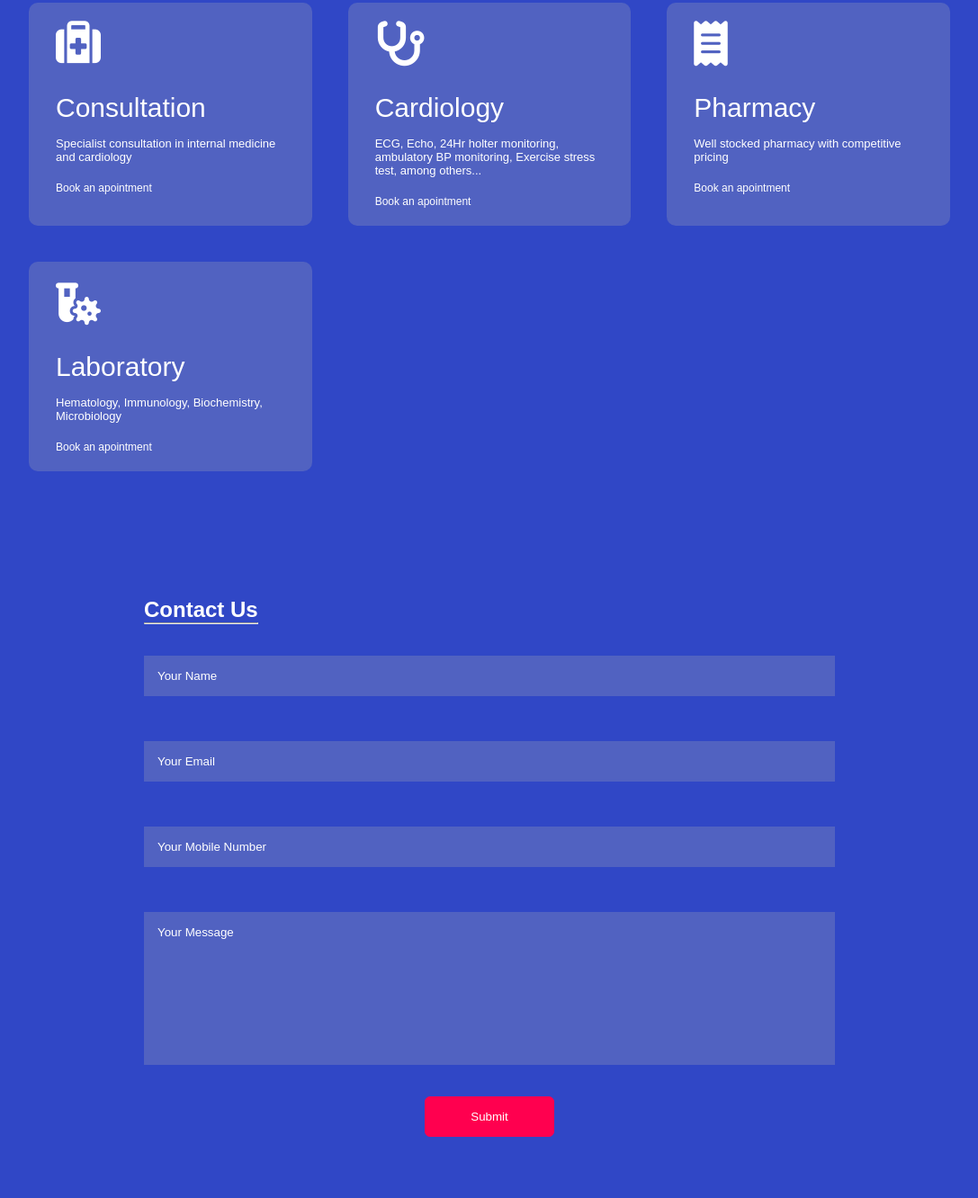
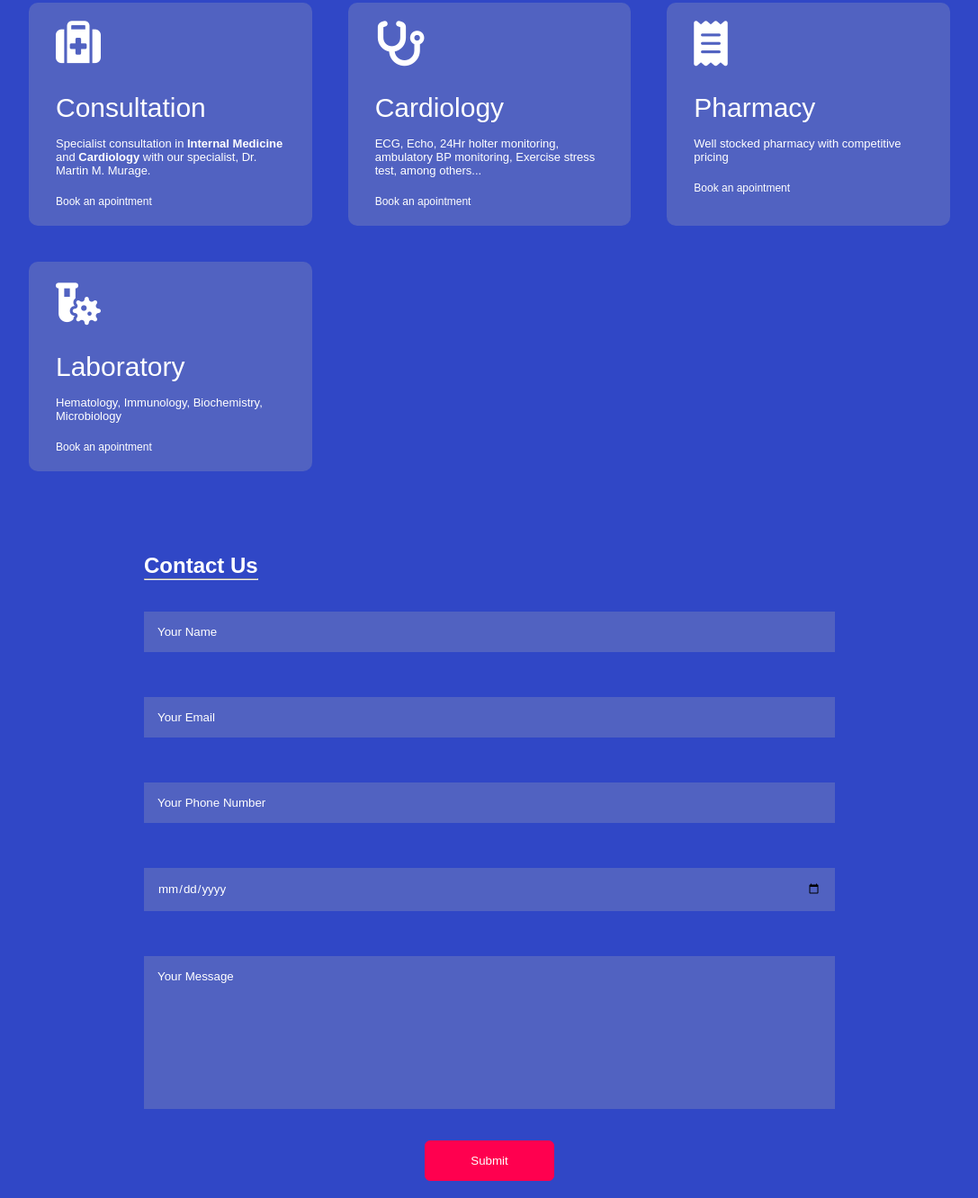
Before and after one commit to KitoMurage/websites, a plain HTML site: page index.html in a window 1280 px wide. Shown: the part 1188-2520 px from the top of the page at 90% size, without its empty margins (96-1183 px from the left). Drawn offline with Linux system fonts and the light colour scheme.

Commit message:
Update index.html

```diff
--- a/index.html
+++ b/index.html
@@ -28,7 +28,7 @@
             <div class="about-col-2">
                 <h1 class="sub-title">About Us</h1>
                 <br></br>
-                <p>The Heart Nebula Healthcare is a <strong>Level 3 medical centre </strong> located in Upperhill Nairobi in the Fortis Suites buliding. It offers evidence based cardiac care solutions. The comprehensive clinic offers consultation services, a modern level 5 laboratory as well as a well stocked pharmacy</p>
+                <p>The Heart Nebula Healthcare is a <strong>Level 3A medical centre </strong> located in Upperhill Nairobi in the Fortis Suites buliding. It offers evidence based cardiac care solutions. The comprehensive clinic offers consultation services, a modern level 5 laboratory as well as a well stocked pharmacy</p>
                     <div class="tab-titles">
                         <p class="tab-links active-link" onclick="opentab('contacts')">Contact/Location</p>
                         <p class="tab-links" onclick="opentab('location')">Facilities</p>
@@ -72,7 +72,7 @@
             <div>
                 <i class="fa-solid fa-suitcase-medical"></i>
                 <h2>Consultation</h2>
-                <p> Specialist consultation in internal medicine and cardiology</p>
+                <p>Specialist consultation in <strong>Internal Medicine</strong> and <strong>Cardiology</strong> with our specialist, Dr. Martin M. Murage.</p>
                 <a href="#contact_form">Book an apointment</a>
             </div>
             <div>
@@ -107,12 +107,14 @@
             <input type="hidden" name="access_key" value="939d9854-66f5-4ef5-ae2c-4b63f6192ed9">
             <input type="text" name="name" placeholder="Your Name" class="contact-inputs required">
             <input type="email" name="email" placeholder="Your Email" class="contact-inputs required">
-            <input type="number" name="mobile" placeholder="Your Mobile Number" class="contact-inputs required">
+            <input type="number" name="mobile" placeholder="Your Phone Number" class="contact-inputs required">
+            <input type="date" id="datePicker" name="date(yyyy-mm-dd)" placeholder="Appointment date" class="contact-inputs required">
             <textarea name="Message" rows="6" placeholder="Your Message" class="contact-textarea"></textarea>
             <button type="submit" class="btn">Submit</button>
         </form>
     </div>
 </div>
+
 
 
     <script>
@@ -131,6 +133,12 @@
             event.currentTarget.classList.add("active-link");
             document.getElementById(tabname).classList.add("active-tab");
         }
+
+        document.addEventListener('DOMContentLoaded', function() {
+        var datePicker = document.getElementById('datePicker');
+        var today = new Date().toISOString().split('T')[0];
+        datePicker.setAttribute('min', today);
+    });
     </script>
 
 </body>
```
